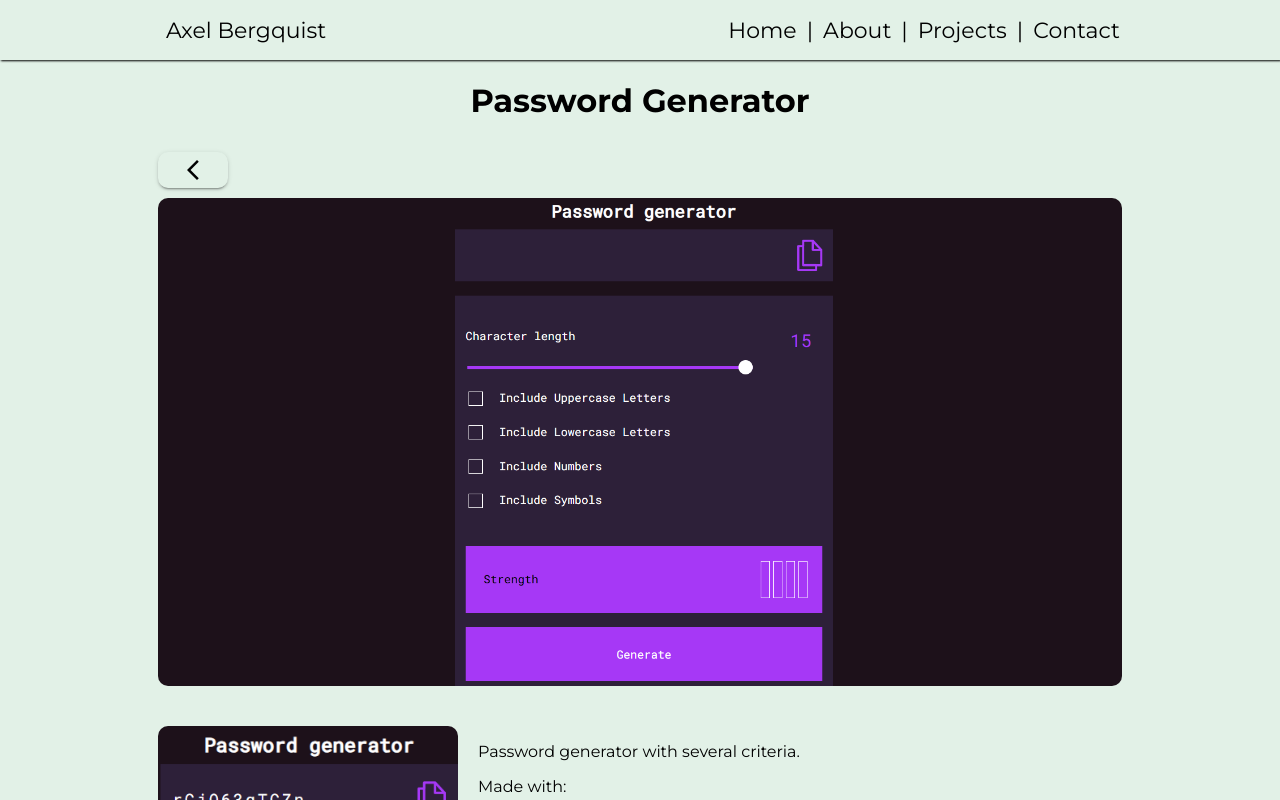
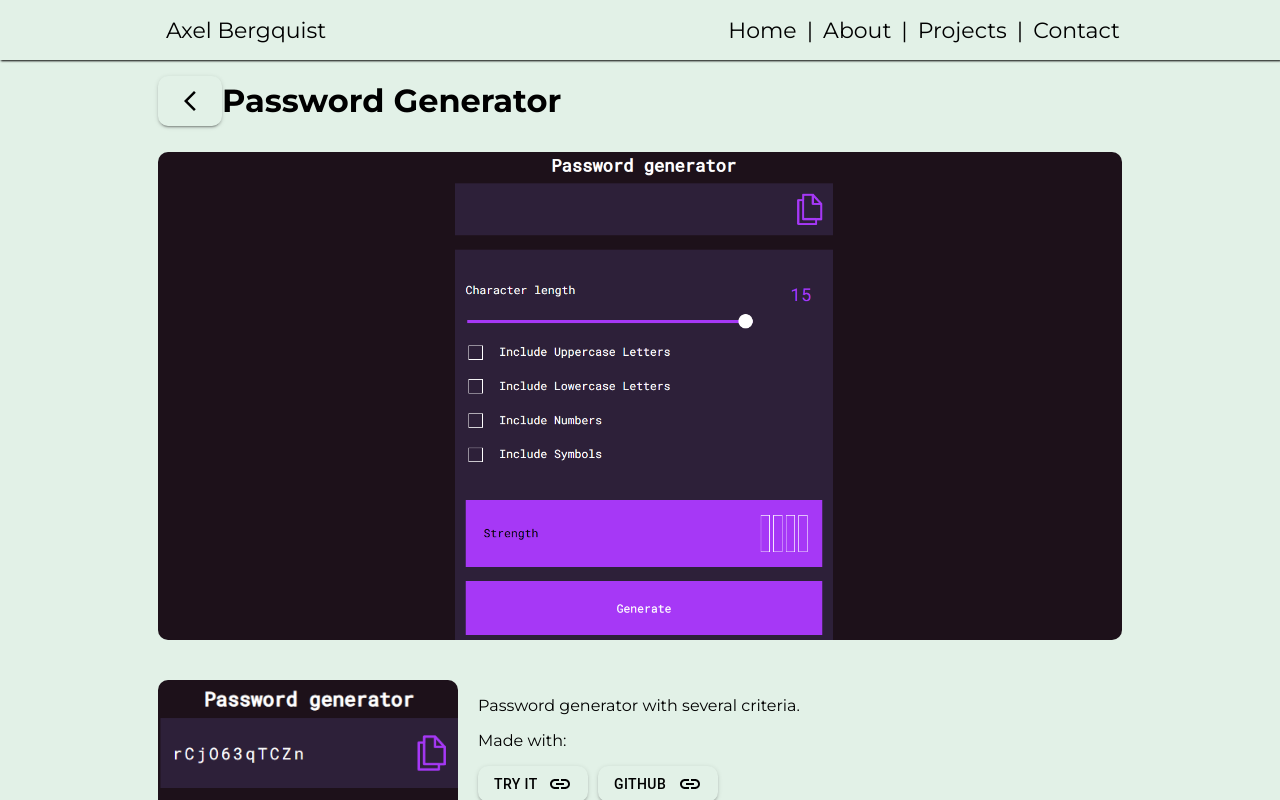
Before and after one commit to axelberk/Portfolio, a React (Vite) app: page /projects/pwgen in a window 1280 px wide. Shown: the top 800 px of the page. Built offline with nearby package versions, Linux system fonts and the light colour scheme.

Commit message:
projectdetail page changes

```diff
--- a/src/Components/ProjectDetail/ProjectDetail.css
+++ b/src/Components/ProjectDetail/ProjectDetail.css
@@ -1,3 +1,12 @@
+.button-and-title {
+    display: flex;
+    align-items: center;
+}
+
+/* .button-and-title h1 {
+    align-self:;
+} */
+
 .project-detail {
     height: 100%;
     display: flex;
--- a/src/Components/ProjectDetail/ProjectDetail.jsx
+++ b/src/Components/ProjectDetail/ProjectDetail.jsx
@@ -15,8 +15,10 @@ import LinkIcon from '@mui/icons-material/Link';
 
         return (
             <div className="project-detail">
-                <h1>{title}</h1>
-                <Button onClick={handleBackClick} variant="contained" sx={{width:"70px", backgroundColor:"#E2F1E7", color:"black", borderRadius:"10px"}}><ArrowBackIosNewOutlinedIcon/></Button>
+                <div className="button-and-title">
+                    <Button onClick={handleBackClick} variant="contained" sx={{width:"60px", height:"50px", backgroundColor:"#E2F1E7", color:"black", borderRadius:"10px"}}><ArrowBackIosNewOutlinedIcon/></Button>
+                    <h1>{title}</h1>
+                </div>
                 <img src={mainImage} alt={`&{title} main`} className="projectpage-img"/>
                 <div className="s-container">
                     <img src={secondImage} alt={`${title} secondary`} className="projectpage-s"/>
```
